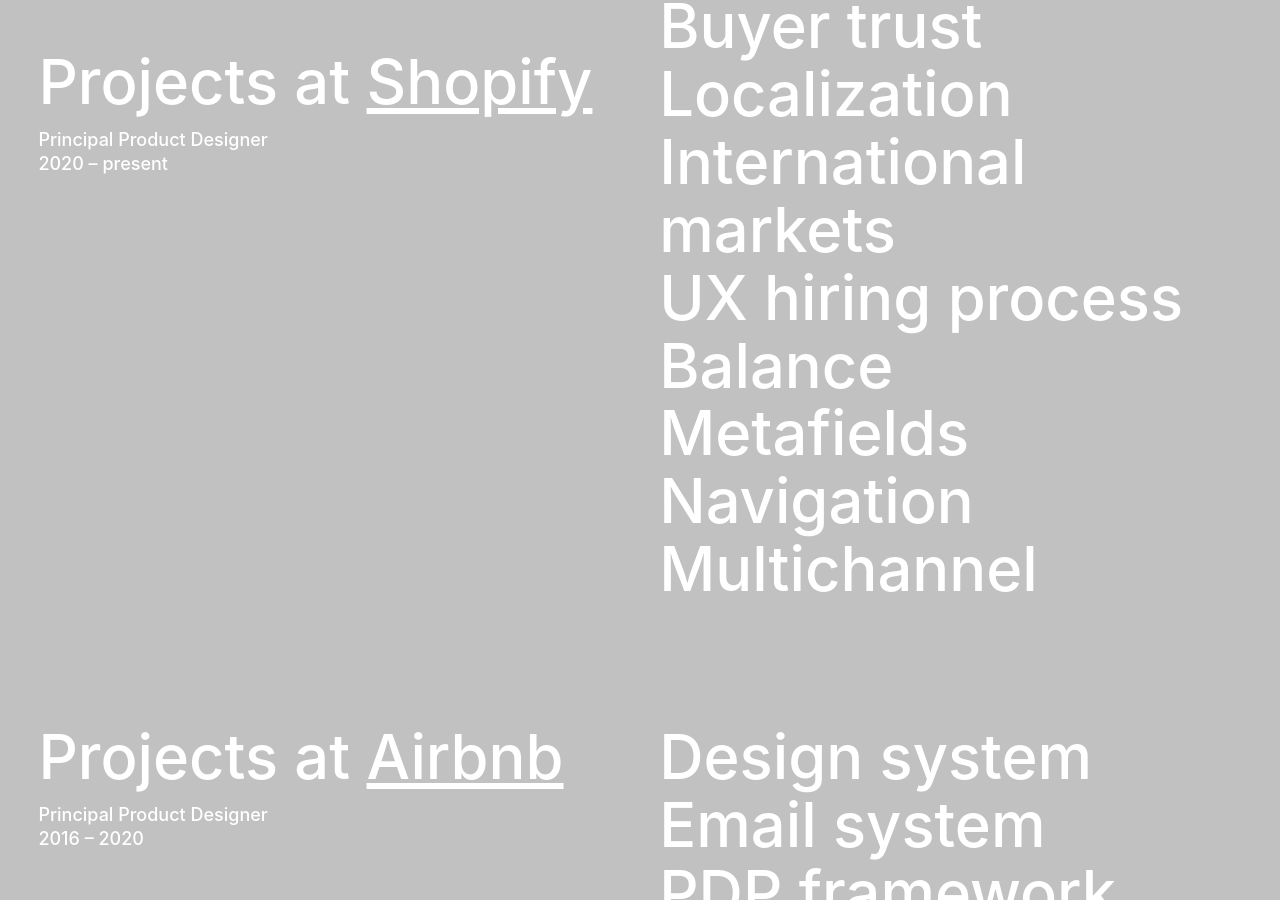
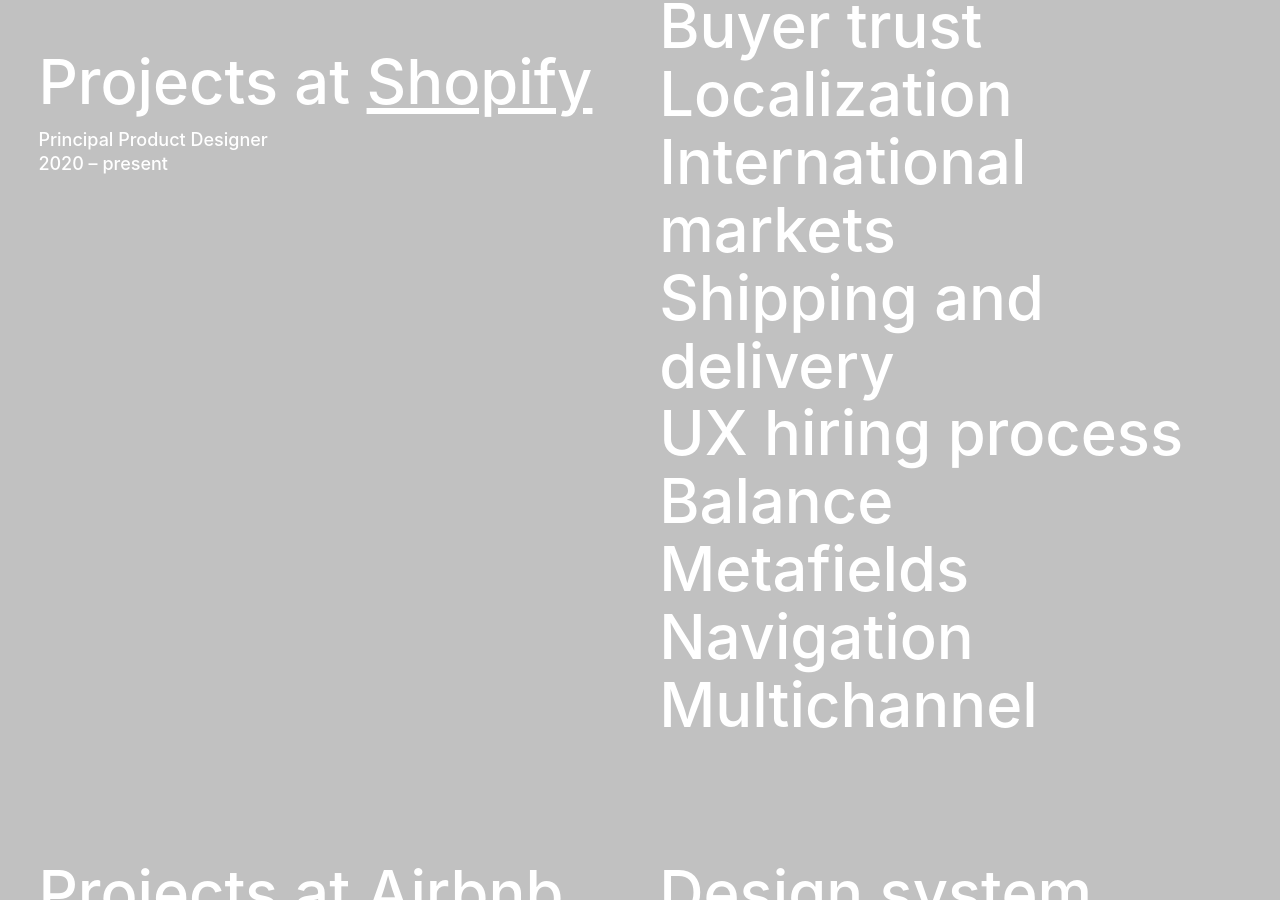
Before and after one commit to roystanfield/roystanfield.github.io, a Jekyll site: the page built from index.markdown, in a window 1280 px wide and 900 px high, scrolled down 1552 px. Built offline with Jekyll 4.4.1, drawn with Linux system fonts in a browser that asks for light colours.

Commit message:
Added to Shopify list of porjects

```diff
--- a/index.markdown
+++ b/index.markdown
@@ -75,6 +75,7 @@
       <li>Buyer trust</li>
       <li>Localization</li>
       <li>International markets</li>
+      <li>Shipping and delivery</li>
       <li>UX hiring process</li>
       <li>Balance</li>
       <li>Metafields</li>
```
